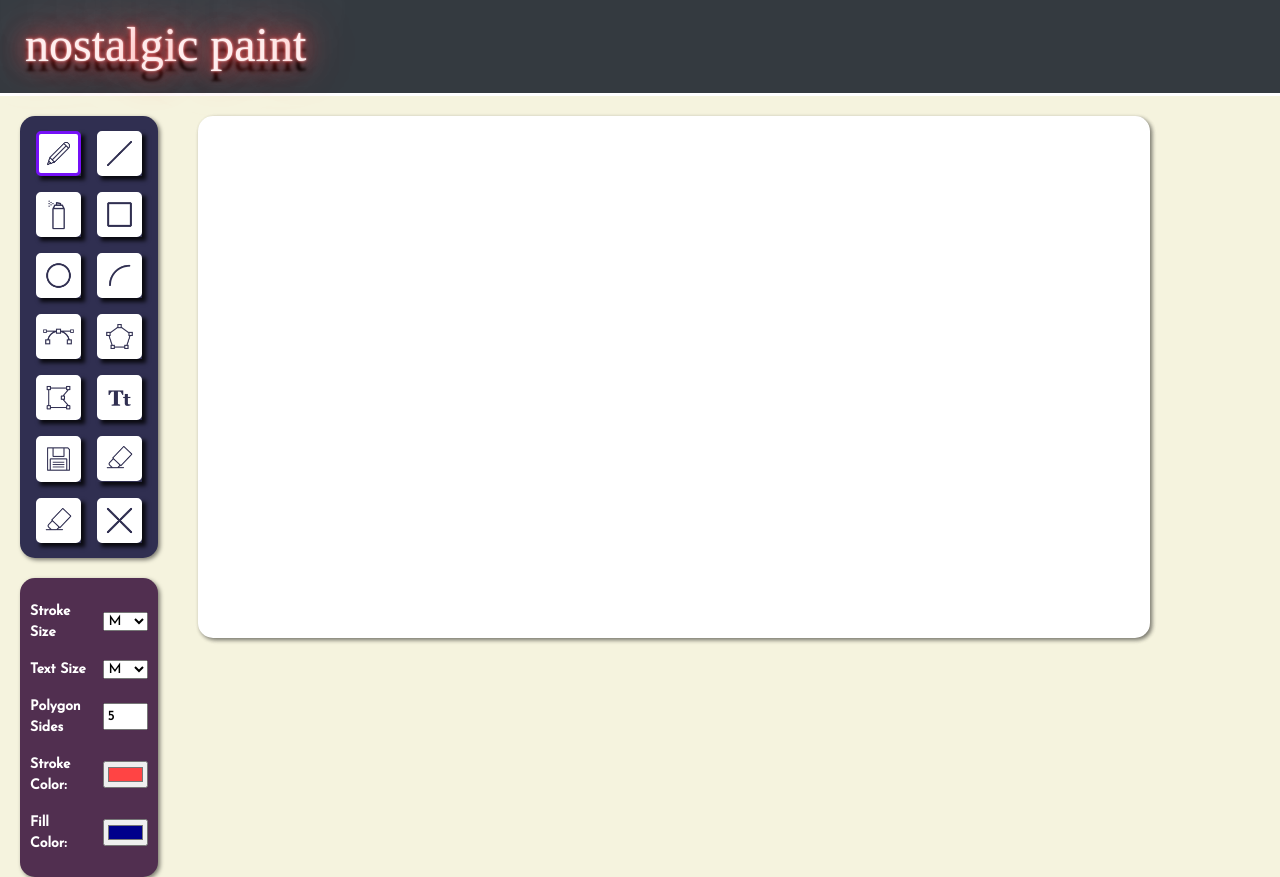
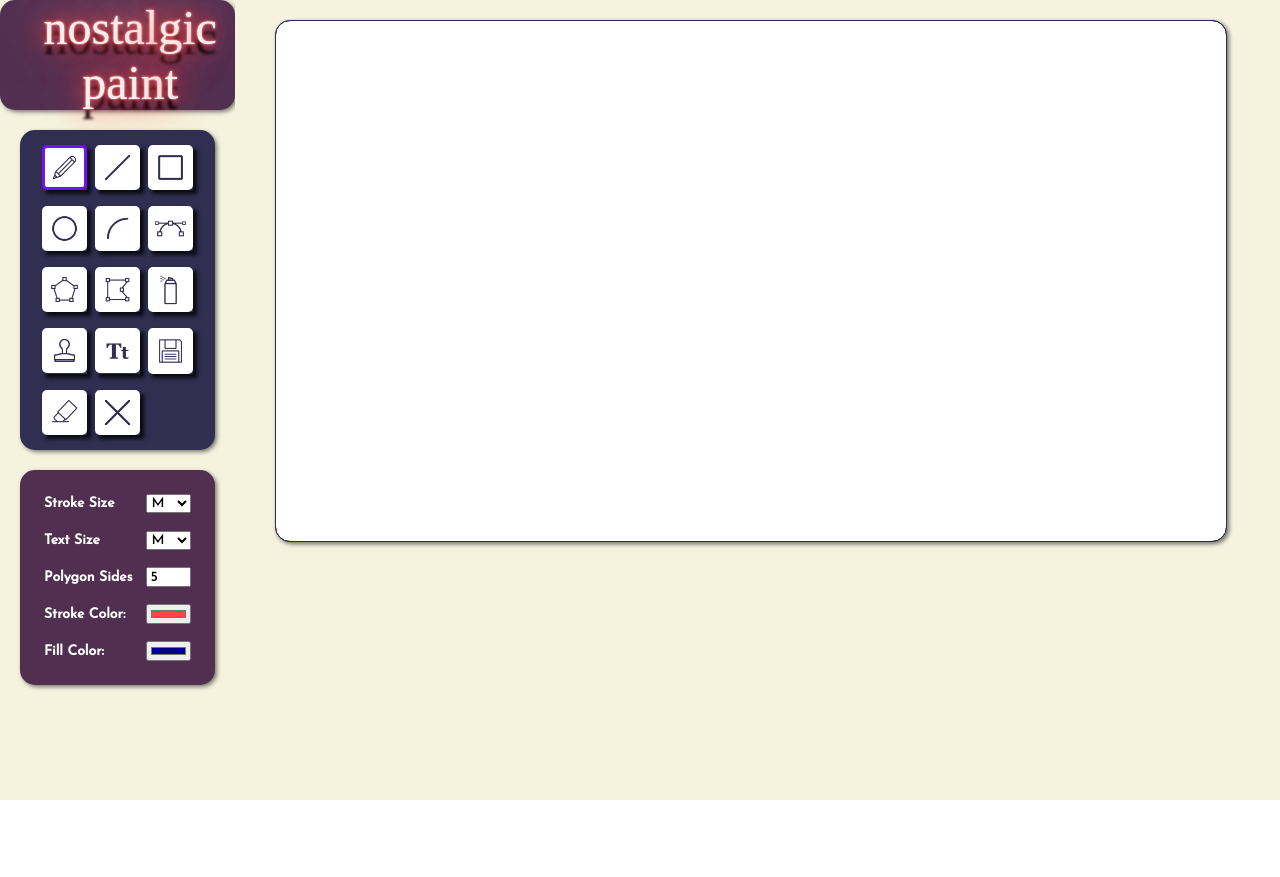
Before and after one commit to derfc/Canvas, a plain HTML site: page index.html in a window 1280 px wide. After the commit the page ends 800 px from the top, so only its background shows below. Drawn offline with nearby package versions, Linux system fonts and the light colour scheme; a web font is replaced by a local one.

Commit message:
Nav bar deleted (#22)

```diff
--- a/css/style.css
+++ b/css/style.css
@@ -21,7 +21,7 @@ nav {
 }
 
 .canvas {
-  border: 1px transparent solid;
+  border: 1px #302f51 solid;
   position: absolute;
   border-radius: 15px;
   box-shadow: 2px 2px 4px 0px rgb(0 0 0 / 30%);
@@ -44,14 +44,13 @@ nav {
 
 .mainbutton {
   display: grid;
-  grid-template-columns: auto auto;
-  column-gap: 1em;
+  grid-template-columns: auto auto auto;
+  column-gap: 0.5em;
   row-gap: 1em;
-  /* grid-auto-rows: 30px; */
   background-color: #302f51;
   justify-content: center;
   border-radius: 15px;
-  margin: 20px 0px 0px 20px;
+  margin: 20px 20px 0px 20px;
   padding: 15px 10px;
   box-shadow: 2px 2px 4px 0px rgb(0 0 0 / 50%);
 }
@@ -64,7 +63,7 @@ nav {
   justify-content: center;
   align-items: center;
   border-radius: 15px;
-  margin: 20px 0px 0px 20px;
+  margin: 20px;
   padding: 15px 10px;
   color: white;
   font-family: "Josefin Sans", sans-serif;
@@ -74,10 +73,18 @@ nav {
   box-shadow: 2px 2px 4px 0px rgb(0 0 0 / 50%);
 }
 
+.logo-div {
+  background-color: #512f50;
+  border-radius: 15px;
+  box-shadow: 2px 2px 4px 0px rgb(0 0 0 / 50%);
+}
+
 .buttonAll {
   display: flex;
   flex-direction: column;
-  /* background-color: white; */
+  overflow-y: scroll;
+  height: 100vh;
+  width: 300px;
 }
 
 .button {
@@ -119,6 +126,7 @@ select {
 
 .utility-button input {
   width: 45px;
+  height: 20px;
 }
 
 label {
@@ -207,3 +215,24 @@ label {
     text-shadow: inherit;
   }
 }
+
+/* Scrollbar Styling */
+/* width */
+::-webkit-scrollbar {
+  width: 12px;
+}
+
+/* Track */
+::-webkit-scrollbar-track {
+  background: #f5f3de;
+}
+
+/* Handle */
+::-webkit-scrollbar-thumb {
+  background: #888;
+}
+
+/* Handle on hover */
+::-webkit-scrollbar-thumb:hover {
+  background: #555;
+}
--- a/index.html
+++ b/index.html
@@ -25,17 +25,20 @@
     />
   </head>
   <body>
-    <nav class="navbar navbar-dark bg-dark sticky-top">
+    <!-- <nav class="navbar navbar-dark bg-dark sticky-top">
       <a class="navbar-brand" href="#">
-        <!-- <img src="./img/canvasicons-clear1.png" width="30" height="30" class="d-inline-block align-top" alt="">
-        Not-Canvas -->
         <div class="logo">
           <b>nostal<span>gi</span>c pain<span>t</span></b>
         </div>
       </a>
-    </nav>
+    </nav> -->
     <div class="contain">
       <div class="buttonAll">
+        <div class="logo-div">
+          <div class="logo">
+            <b>nostal<span>gi</span>c pain<span>t</span></b>
+          </div>
+        </div>
         <div class="mainbutton">
           <!-- The drawing line button  -->
           <div class="button" id="btn-drawing-line">
@@ -53,15 +56,6 @@
               src="img/canvasicons-stright.png"
               alt="strline"
               id="strline"
-            />
-          </div>
-          <!-- The Brush button  -->
-          <div class="button" id="btn-drawing-brush">
-            <img
-              class="img-fluid icons"
-              src="img/canvasicons-paintcan.png"
-              alt="strline"
-              id="drawing-brush"
             />
           </div>
           <!-- The drawing rectangle button  -->
@@ -118,6 +112,24 @@
               id="drawing-irregular-polygon"
             />
           </div>
+          <!-- The Brush button  -->
+          <div class="button" id="btn-drawing-brush">
+            <img
+              class="img-fluid icons"
+              src="img/canvasicons-paintcan.png"
+              alt="strline"
+              id="drawing-brush"
+            />
+          </div>
+          <!-- The draw-stamping button  -->
+          <div class="button" id="btn-stamping">
+            <img
+              class="img-fluid icons"
+              src="img/canvasicons-stamp.png"
+              alt="stamping"
+              id="stamping"
+            />
+          </div>
           <!-- The Text button  -->
           <div class="button" id="btn-text">
             <img
@@ -136,16 +148,7 @@
             id="download"
             />
           </div>
-          <!-- The draw-stamping button  -->
-          <div class="button" id="btn-stamping">
-            <img
-              class="img-fluid icons"
-              src="img/canvasicons-eraser.png"
-              alt="stamping"
-              id="stamping"
-            />
-          </div>
-                  <!-- The eraser button  -->
+        <!-- The eraser button  -->
         <div class="button" id="btn-eraser">
           <img
             class="img-fluid icons"
@@ -263,7 +266,7 @@
   <script src="./javascript/undo.js" type="text/javascript" async defer></script>
   <script type="text/javascript">
     $(() => {
-      currentFunction = new DrawingRectangle(contextReal, contextDraft);
+      currentFunction = new DrawingLine(contextReal);
       $("#drawing-rectangle").click(() => {
         currentFunction = new DrawingRectangle(contextReal, contextDraft);
       });
--- a/javascript/canvas-common.js
+++ b/javascript/canvas-common.js
@@ -70,7 +70,7 @@ window.addEventListener("keydown", (e) => {
     centerFix = true;
     console.log("center fix", centerFix);
   }
-  if (e.key == "Alt") {
+  if (e.key == "Alt" || e.key == "c") {
     fillStyle = true;
     console.log("fill style", fillStyle);
   }
@@ -91,7 +91,7 @@ window.addEventListener("keyup", (e) => {
     centerFix = false;
     console.log("center fix", centerFix);
   }
-  if (e.key == "Alt") {
+  if (e.key == "Alt" || e.key == "c") {
     fillStyle = false;
     console.log("fill style", fillStyle);
   }
```
Also changed, not shown: img/canvasicons-stamp-15.png (added), img/canvasicons-stamp.png (added).
